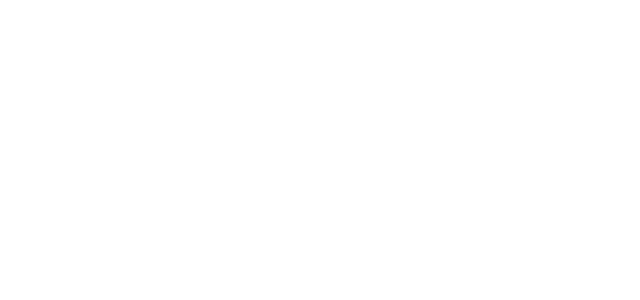
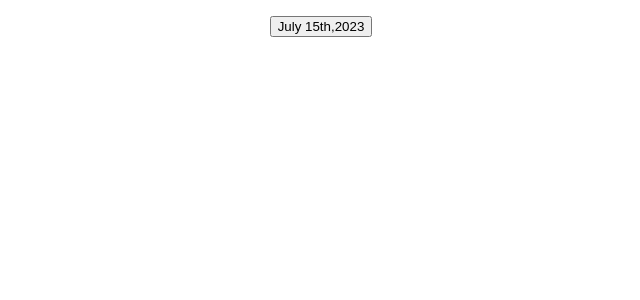
Before and after one commit to Bepis1559/Date_Picker, a React (Vite) app: page / in a window 1280 px wide. Shown: the top 300 px of the page, without its empty margins (319-959 px from the left). Built offline with nearby package versions, Linux system fonts and the light colour scheme.

Commit message:
added base components

```diff
--- a/package.json
+++ b/package.json
@@ -10,6 +10,7 @@
     "preview": "vite preview"
   },
   "dependencies": {
+    "date-fns": "^2.30.0",
     "react": "^18.2.0",
     "react-dom": "^18.2.0"
   },
--- a/src/App.tsx
+++ b/src/App.tsx
@@ -1,8 +1,13 @@
 import { ReactElement } from "react";
 import "./App.css";
+import { DatePickerContainer } from "./components/DatePickerContainer";
 
 function App(): ReactElement {
-  return <></>;
+  return (
+    <>
+      <DatePickerContainer />
+    </>
+  );
 }
 
 export default App;
--- /dev/null
+++ b/src/components/DatePicker.tsx
@@ -0,0 +1,5 @@
+import { ReactElement } from "react";
+
+export function DatePicker(): ReactElement {
+  return <></>;
+}
--- /dev/null
+++ b/src/components/DatePickerButton.tsx
@@ -0,0 +1,12 @@
+import { format } from "date-fns";
+import { ReactElement } from "react";
+
+export function DatePickerButton(): ReactElement {
+  const currentDate = new Date();
+  const formattedDate = format(currentDate, "MMMM do,yyyy");
+  return (
+    <button type="button" className="date-picker-button">
+      {formattedDate}
+    </button>
+  );
+}
--- /dev/null
+++ b/src/components/DatePickerContainer.tsx
@@ -0,0 +1,10 @@
+import { ReactElement } from "react";
+import { DatePickerButton } from "./DatePickerButton";
+
+export function DatePickerContainer(): ReactElement {
+  return (
+    <div className="date-picker-container">
+      <DatePickerButton />
+    </div>
+  );
+}
```
Also changed, not shown: src/components/DatePickerHeader.tsx (added, +15 -0 lines), 1 other file (tests, documents, lock files or other folders).
